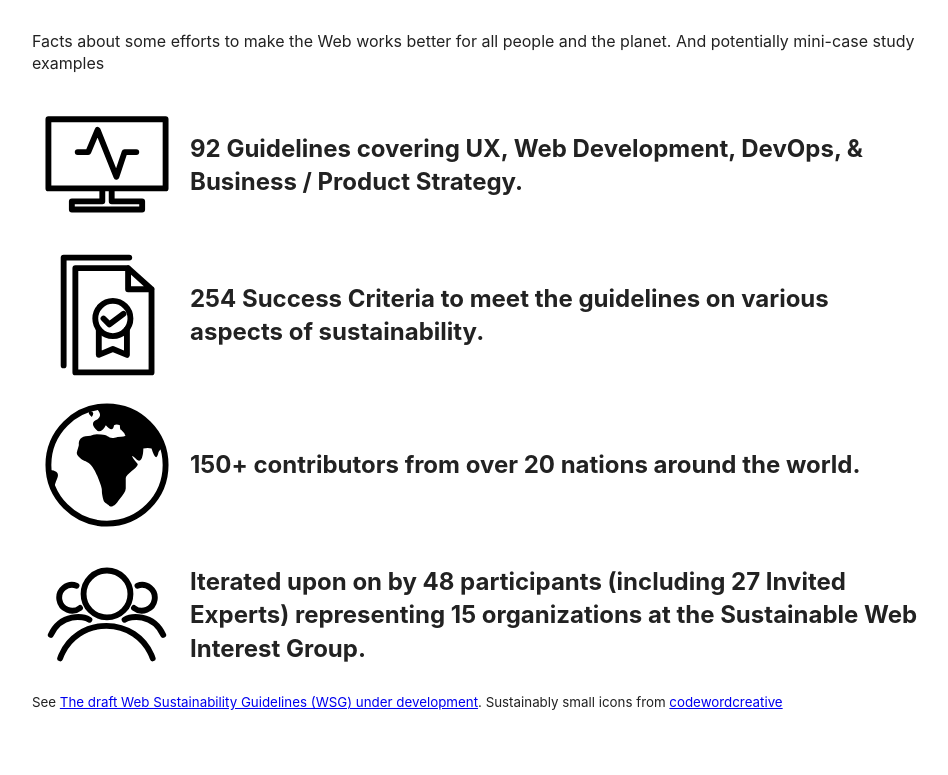
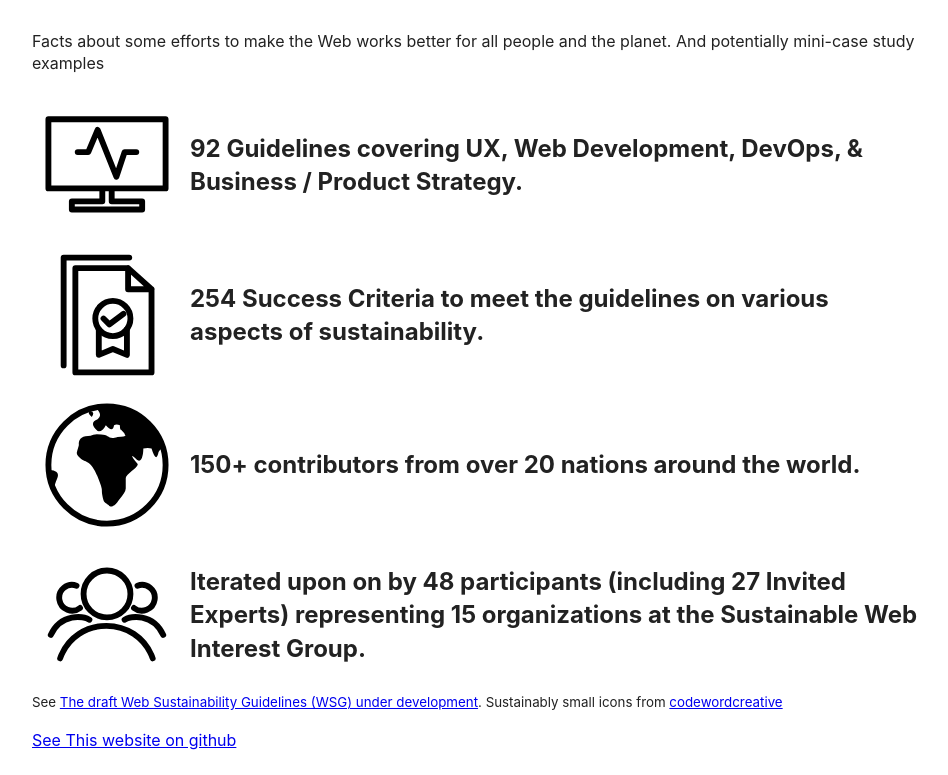
Before and after one commit to airbr/wsg-facts, a plain HTML site: page index.html in a window 1280 px wide. Shown: the part 110-885 px from the top of the page, without its empty margins (158-1106 px from the left). Before the commit the page ends 831 px from the top, so only its background shows below. Drawn offline with Linux system fonts and the light colour scheme.

Commit message:
Update footer

```diff
--- a/index.html
+++ b/index.html
@@ -53,7 +53,8 @@
   <!-- <script src="js/app.js"></script> -->
   <footer>
   <small>See <a href="https://github.com/w3c/sustainableweb-wsg/">The draft Web Sustainability Guidelines (WSG) under development</a>. Sustainably small icons from <a href="https://github.com/codewordcreative/susty-icons">codewordcreative</a></small>
-  </footer>
+  <p><a href="https://github.com/airbr/wsg-facts">See This website on github</a></p>
+</footer>
 </body>
 
 </html>
```
